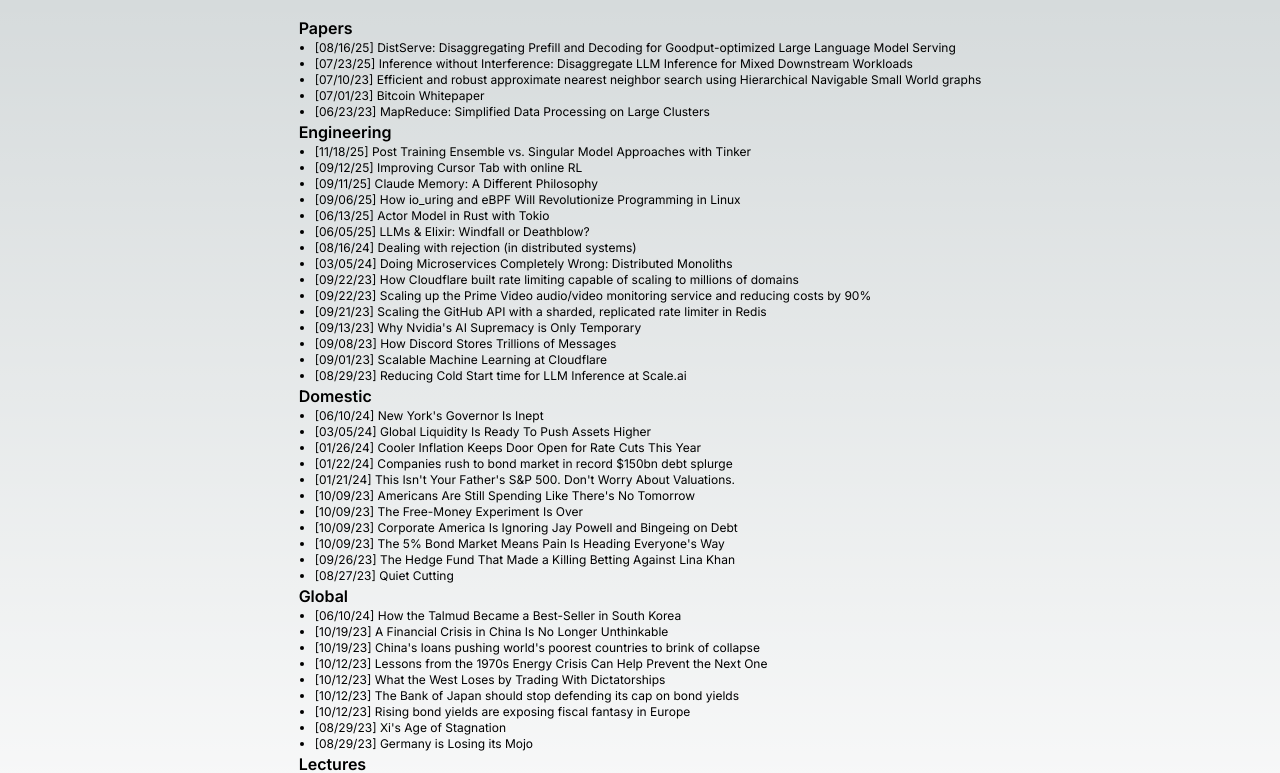
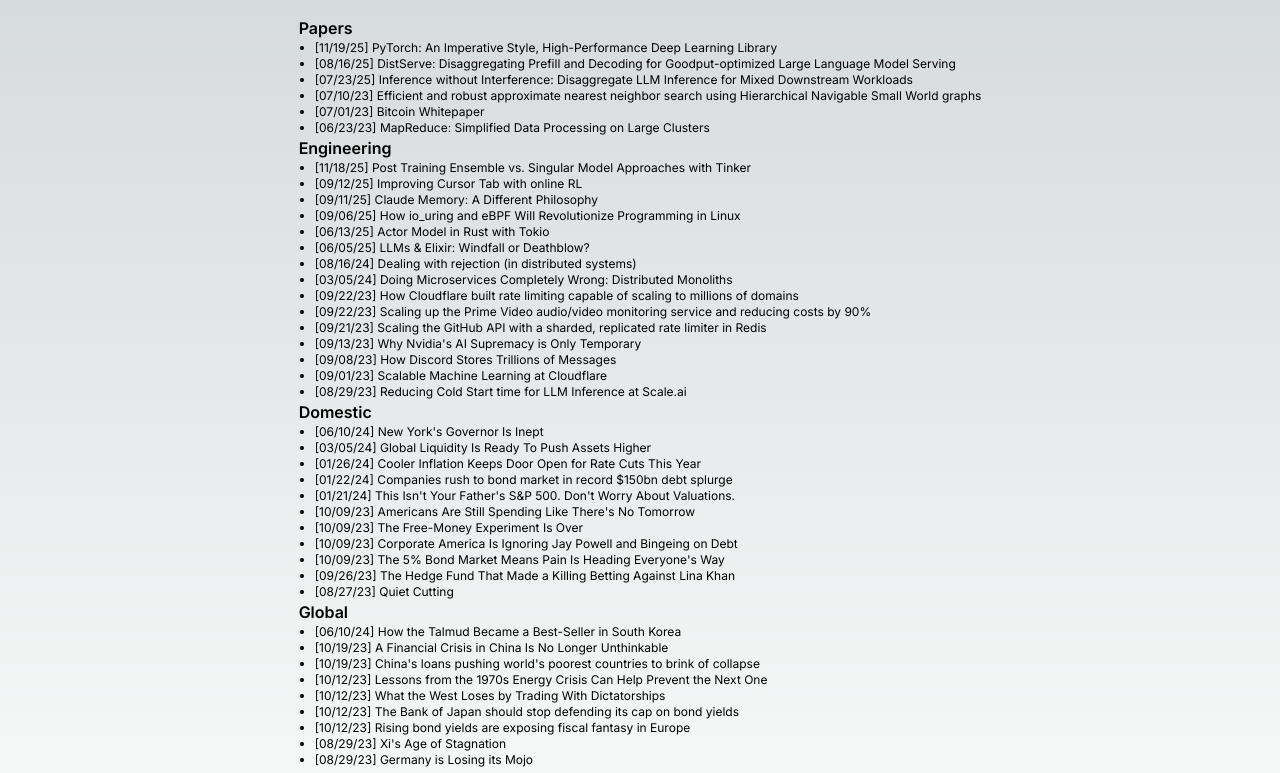
Before and after one commit to atharvapatil4/personal-website, a Next.js app in the folder personal-website/: page /reader in a window 1280 px wide. Shown: the top 773 px of the page. Built offline with nearby package versions, Linux system fonts and the light colour scheme.

Commit message:
feat: add pytorch paper

```diff
--- a/personal-website/src/app/reader/page.tsx
+++ b/personal-website/src/app/reader/page.tsx
@@ -8,6 +8,16 @@
       <div className="flex flex-col">
         <h1 className="font-semibold">Papers</h1>
         <ul className="text-xs list-disc pl-4">
+          <li>
+            <Link
+              href="https://arxiv.org/pdf/1912.01703"
+              className=" hover:underline"
+              rel="noopener noreferrer"
+              target="_blank"
+            >
+              [11/19/25] PyTorch: An Imperative Style, High-Performance Deep Learning Library
+            </Link>
+          </li>
           <li>
             <Link
               href="https://hao-ai-lab.github.io/blogs/distserve/"
```
